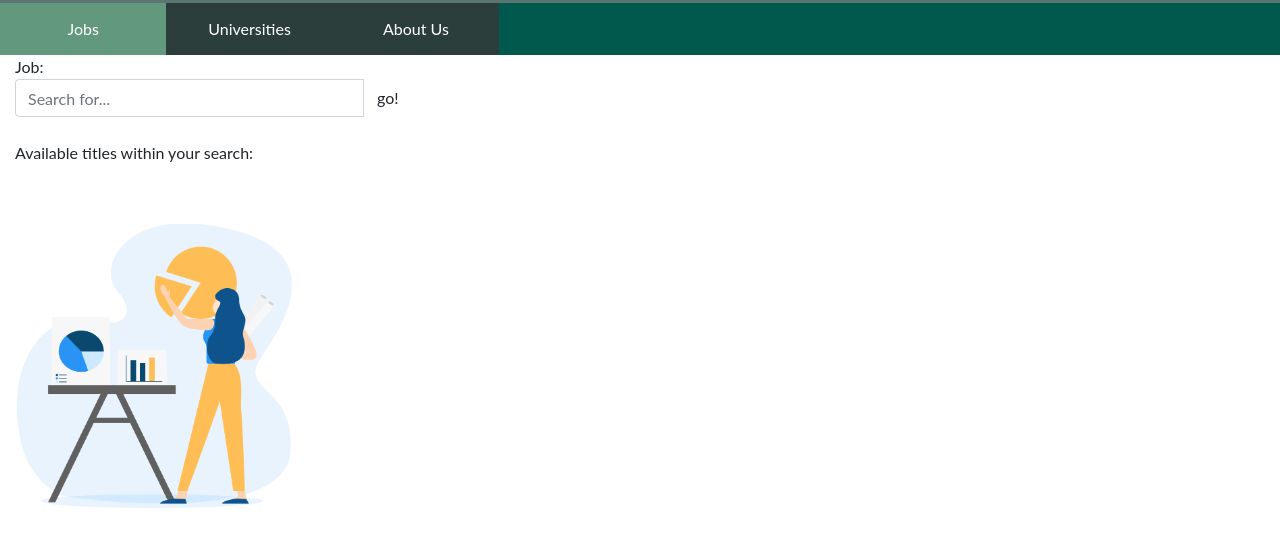
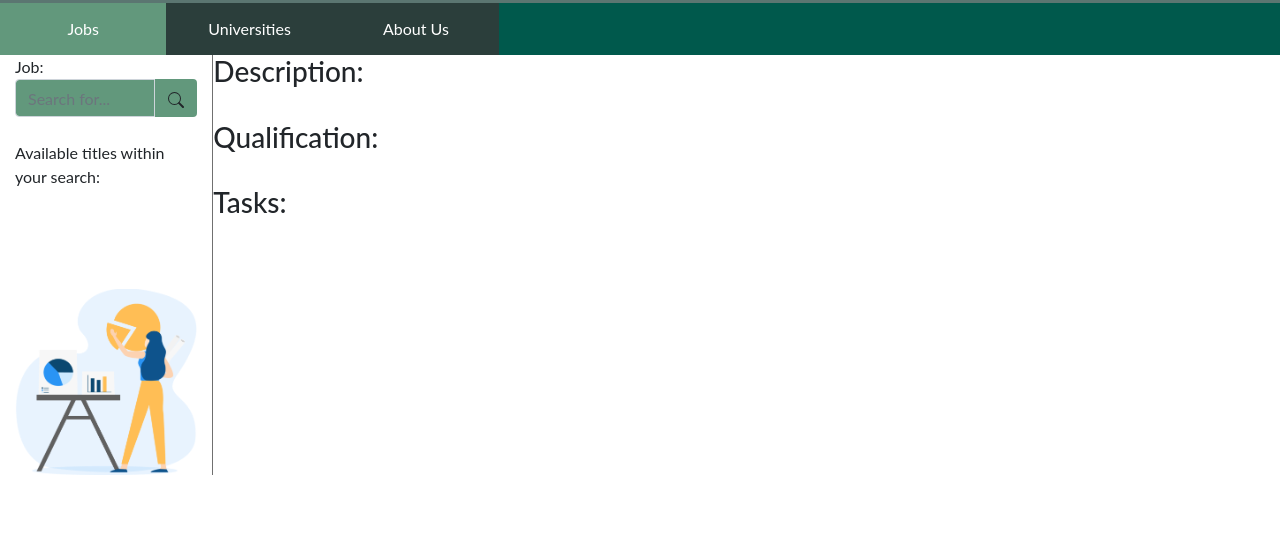
Before and after one commit to fedepoi/webDevTechCW, a plain HTML site: page html/jobs.html in a window 1280 px wide. Shown: the part 107-654 px from the top of the page. Drawn offline with nearby package versions, Linux system fonts and the light colour scheme.

Commit message:
added changes and interaCTIVITY to job page

```diff
--- a/css/style.css
+++ b/css/style.css
@@ -57,6 +57,10 @@
 	background-color: #62987C;
 }
 
+#currentPage:hover{
+	background-color: #DEA912;
+}
+
 /*end nav menu styling*/
 
 /*styling 2nd row homepage*/
@@ -91,10 +95,29 @@
 
 /*style jobPage*/
 #jobPageImg{
-	width: 70%;
-	margin-top: 15%;
+	width: 100%;
+	margin-top: 55%;
+
 }
 
+#selectedTitle{
+	color: #000000;
+	background-color: #62987C;
+}
+
+#selectedTitlrBtnSearch{
+
+	background-color: #62987C;
+	border-top-left-radius: 0;
+border-bottom-left-radius: 0;
+}
+
+#resultTitle button{
+	margin-top: 3%;
+	background-color: #62987C;
+	border: none;
+	border-radius: .25rem;
+}
 /*end job page styling*/
 
 .container{
@@ -110,3 +133,7 @@
 	margin: 0 0 0 0 !important;
      padding: 0 0 0 0 !important;
 }
+
+.col-sm-2 {
+	border-right: 1px solid #707070;
+}
--- a/html/jobs.html
+++ b/html/jobs.html
@@ -49,7 +49,7 @@
 
 	<!--first column-->
 		<div class="row ">
-    <div class="col-sm-4 ">
+    <div class="col-sm-2 ">
 		<div class="jobSearchDiv">
 		Job:
 		<br>
@@ -57,14 +57,19 @@
 		<div class="input-group">
       <input type="text" class="form-control" placeholder="Search for..." id="selectedTitle">
       <span class="input-group-btn">
-        <button class="btn btn-default" type="button" onClick="requestSoc()">go!</button>
+        <button class="btn btn-default" type="button" onClick="requestSoc()" id="selectedTitlrBtnSearch">
+		<svg width="1em" height="1em" viewBox="0 0 16 16" class="bi bi-search" fill="currentColor" xmlns="http://www.w3.org/2000/svg">
+  <path fill-rule="evenodd" d="M10.442 10.442a1 1 0 0 1 1.415 0l3.85 3.85a1 1 0 0 1-1.414 1.415l-3.85-3.85a1 1 0 0 1 0-1.415z"/>
+  <path fill-rule="evenodd" d="M6.5 12a5.5 5.5 0 1 0 0-11 5.5 5.5 0 0 0 0 11zM13 6.5a6.5 6.5 0 1 1-13 0 6.5 6.5 0 0 1 13 0z"/>
+</svg>
+	</button>
       </span>
     </div><!--end input group-->
 		<br>
 		Available titles within your search:
 			<br>
 
-			<div id="resultTitle">
+			<div id="resultTitle" class="list-group">
 
 			</div>
 	</div>
@@ -73,6 +78,14 @@
     </div>
     <!--second column-->
   <div class="col">
+	  <div class="2ndCenter">
+	  <h3>Description:</h3><br>
+		  <div class="descP"></div>
+	  <h3>Qualification:</h3><br>
+		  <div class="qualP"></div>
+	  <h3>Tasks:</h3><br>
+		  <div class="taskP"></div>
+	  </div>
   </div>
     <!--third column-->
     <div class="col-sm-4"></div>
--- a/js/displayInfo.js
+++ b/js/displayInfo.js
@@ -14,6 +14,11 @@ $(function() {
     req.done(function(data) {
 		console.log(data);
 		/*need to print all the info from here*/
+
+		$("<p>"+data.description+"</p>").appendTo($(".descP")).hide().slideDown("slow");
+		$("<p>"+data.qualifications+"</p>").appendTo($(".qualP")).hide().slideDown("slow");
+		$("<p>"+data.tasks+"</p>").appendTo($(".taskP")).hide().slideDown("slow");
+
     })
 });
 
--- a/js/requestTitle.js
+++ b/js/requestTitle.js
@@ -15,7 +15,7 @@ $(function() {
 		console.log(data);
 
 	$.each( data, function( key, value ) {
-	$("#resultTitle").append('<button id="resButton'+key+'" value= '+value.soc+' onclick="displayInfo(event)" >'+value.title+'</button> <br>');
+	$("#resultTitle").append('<button  id="resButton'+key+'" value= '+value.soc+' onclick="displayInfo(event)" >'+value.title+'</button> <br>');
 		return (key !== 4);
 });
 
```
Also changed, not shown: js/jquery-3.5.1.min.js (deleted).
